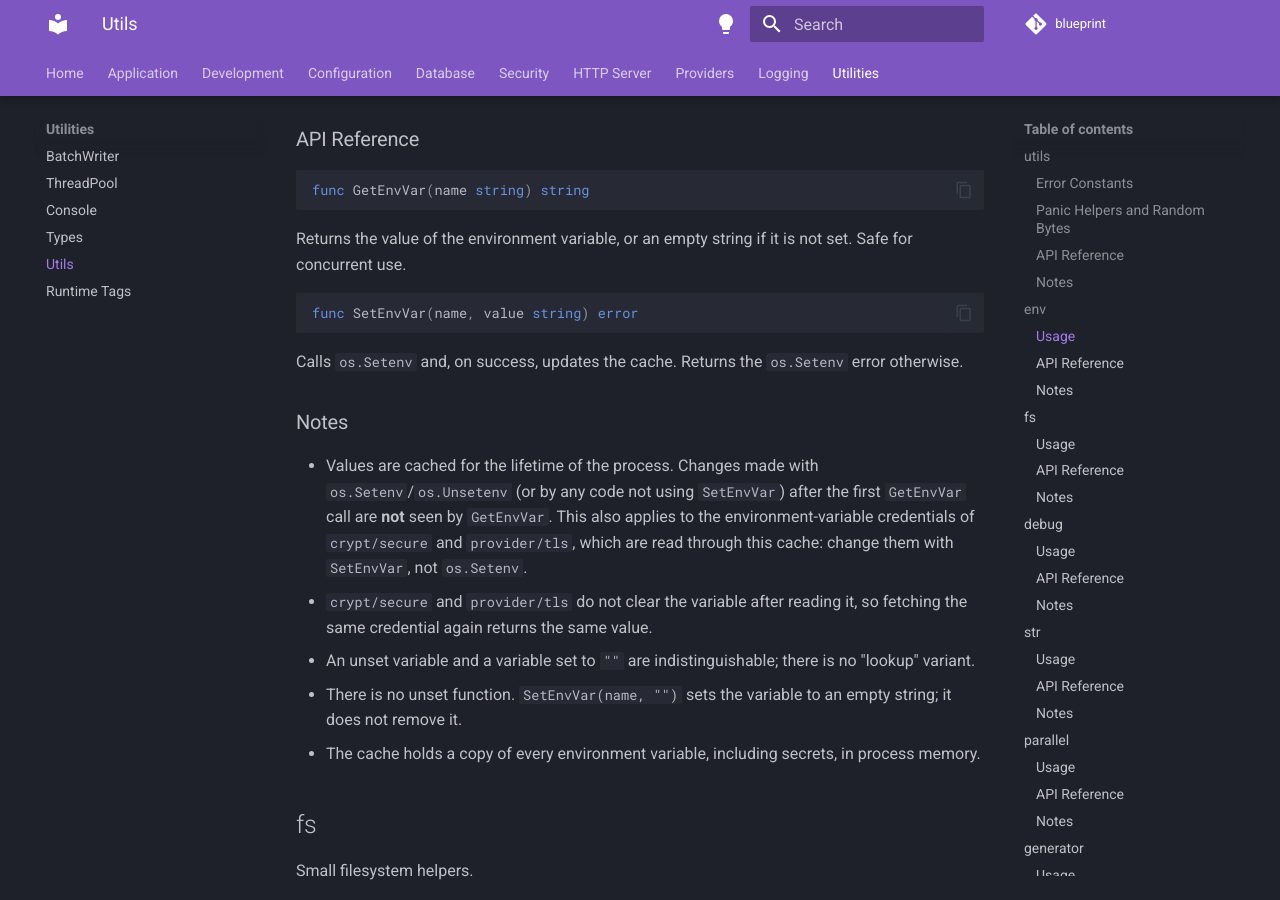
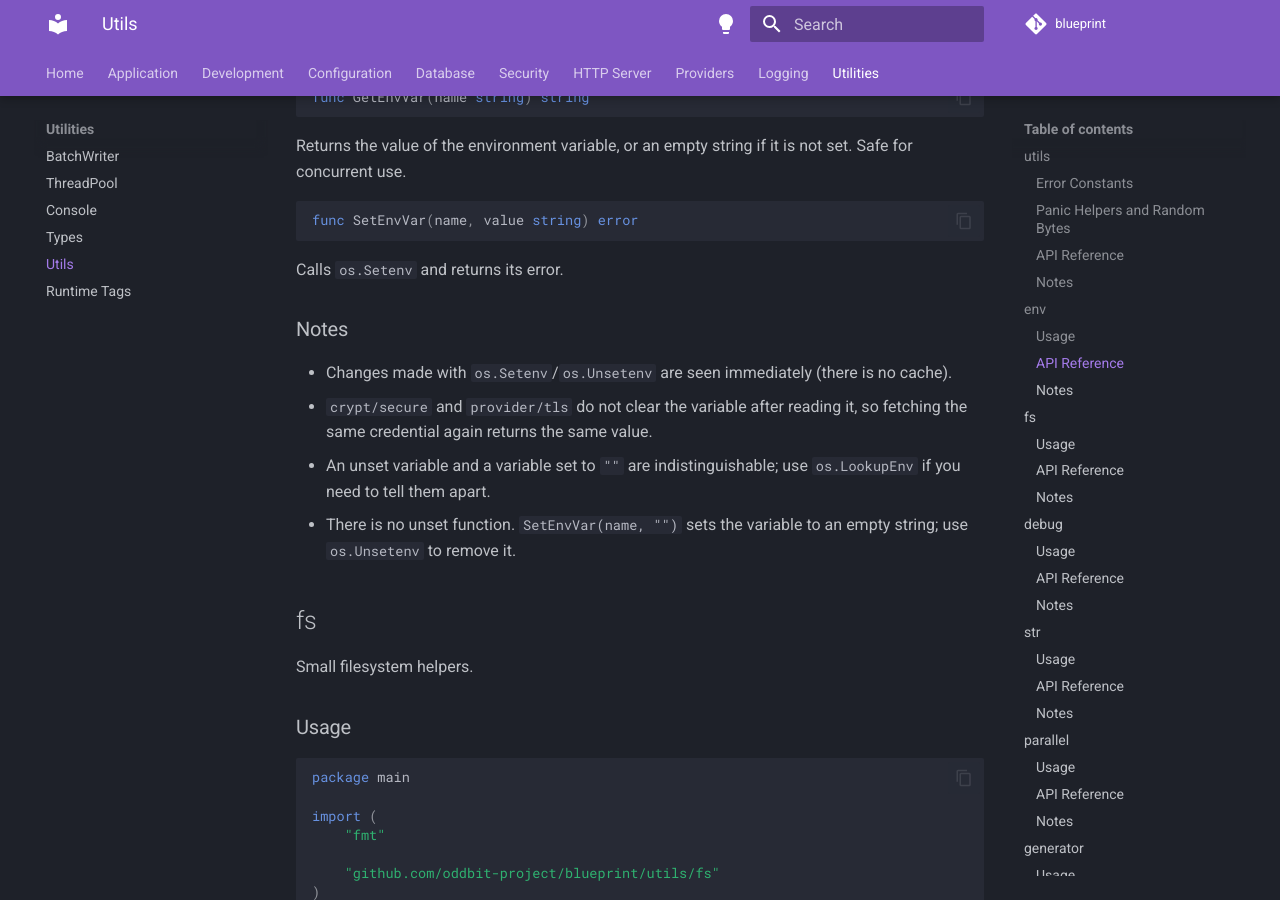
Before and after one commit to oddbit-project/blueprint, an MkDocs documentation site: the page built from docs/utils/utils.md, in a window 1280 px wide and 900 px high, scrolled down 3555 px. Built offline with MkDocs 1.6.1 and Material for MkDocs 9.7.7, drawn with Linux system fonts in a browser that asks for light colours; comment, search, counter and statistics services are not loaded; some of the changed text lies outside the part shown.

Commit message:
docs: update shutdown, env and grid cache documentation

````diff
--- a/docs/utils/utils.md
+++ b/docs/utils/utils.md
@@ -5,7 +5,7 @@ Blueprint ships a set of small helper packages used throughout the framework and
 | Package | Import path | Purpose |
 |---------|-------------|---------|
 | `utils` | `github.com/oddbit-project/blueprint/utils` | Constant error type, panic helpers, secure random bytes |
-| `env` | `github.com/oddbit-project/blueprint/utils/env` | Cached environment variable access |
+| `env` | `github.com/oddbit-project/blueprint/utils/env` | Environment variable access |
 | `fs` | `github.com/oddbit-project/blueprint/utils/fs` | File/directory existence checks, reading trimmed strings from files |
 | `debug` | `github.com/oddbit-project/blueprint/utils/debug` | Call stack capture as strings |
 | `str` | `github.com/oddbit-project/blueprint/utils/str` | JSON dumping and character filtering |
@@ -117,11 +117,8 @@ Returns `n` bytes read from `crypto/rand`, or the read error. Used by `crypt/has
 
 ## env
 
-Reads environment variables through an in-process cache.
-
-On the first call to `GetEnvVar`, the whole environment (`os.Environ()`) is loaded into a package-level map.
-Subsequent lookups are served from that map; names not found in it fall back to `os.Getenv` and the result
-(including an empty string) is cached. `SetEnvVar` updates both the process environment and the cache.
+Thin wrappers over `os.Getenv` and `os.Setenv`, used by `crypt/secure` and `provider/tls` to read
+environment-variable credentials. Every call reads the current process environment.
 
 ### Usage
 
@@ -161,19 +158,17 @@ Returns the value of the environment variable, or an empty string if it is not s
 func SetEnvVar(name, value string) error
 ```
 
-Calls `os.Setenv` and, on success, updates the cache. Returns the `os.Setenv` error otherwise.
+Calls `os.Setenv` and returns its error.
 
 ### Notes
 
-- Values are cached for the lifetime of the process. Changes made with `os.Setenv`/`os.Unsetenv` (or by any code
-  not using `SetEnvVar`) after the first `GetEnvVar` call are **not** seen by `GetEnvVar`. This also applies to
-  the environment-variable credentials of `crypt/secure` and `provider/tls`, which are read through this cache:
-  change them with `SetEnvVar`, not `os.Setenv`.
+- Changes made with `os.Setenv`/`os.Unsetenv` are seen immediately (there is no cache).
 - `crypt/secure` and `provider/tls` do not clear the variable after reading it, so fetching the same credential
   again returns the same value.
-- An unset variable and a variable set to `""` are indistinguishable; there is no "lookup" variant.
-- There is no unset function. `SetEnvVar(name, "")` sets the variable to an empty string; it does not remove it.
-- The cache holds a copy of every environment variable, including secrets, in process memory.
+- An unset variable and a variable set to `""` are indistinguishable; use `os.LookupEnv` if you need to tell
+  them apart.
+- There is no unset function. `SetEnvVar(name, "")` sets the variable to an empty string; use `os.Unsetenv` to
+  remove it.
 
 ## fs
 
````
Also changed, not shown: CHANGELOG.md (+12 -2 lines), docs/container.md (+10 -5 lines), docs/crypt/secure-credentials.md (+2 -4 lines), docs/provider/tls.md (+1 -1 lines).
